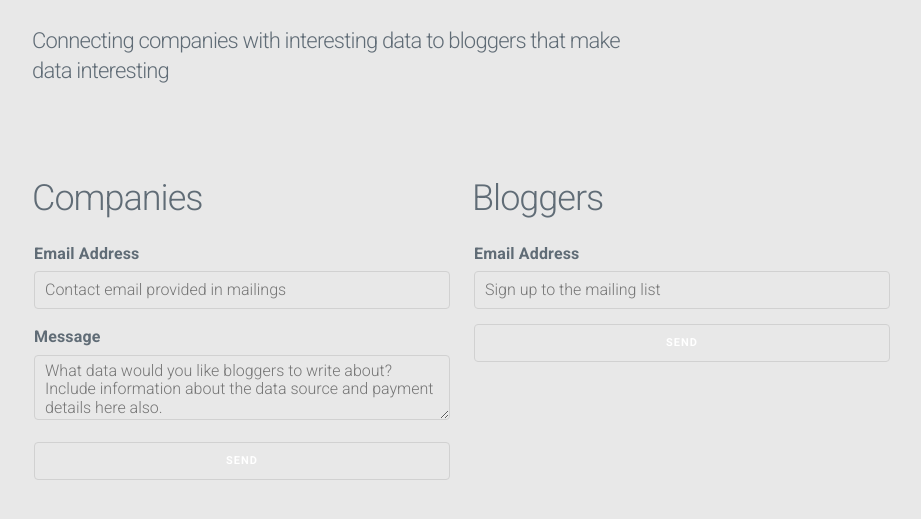
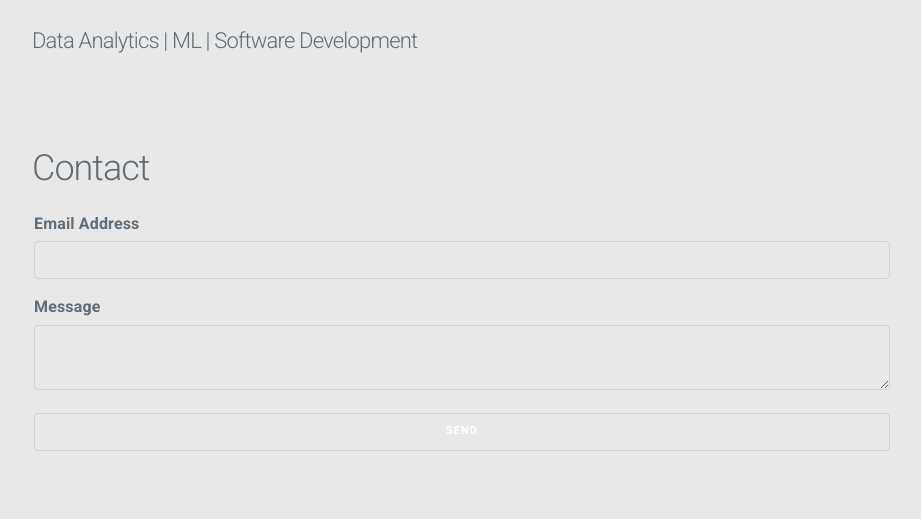
Before and after one commit to aplucche/inkanalytics.com, a website with bundled scripts: page index.html in a window 1280 px wide. Shown: the part 89-608 px from the top of the page, without its empty margins (68-989 px from the left). Built offline with nearby package versions, Linux system fonts and the light colour scheme.

Commit message:
Change focus

```diff
--- a/index.html
+++ b/index.html
@@ -16,30 +16,19 @@
     <img id="logo" src="logo.png">
     <h1 id="header">Ink Analytics</h1>
     </div>
-    <h4 id="subHeader">Connecting companies with interesting data to bloggers that make data interesting</h4>
+    <h4 id="subHeader">Data Analytics | ML | Software Development </h4>
     <h4 id="submitMessage"></h4>
     </div>
-
     <div class="row" id="formContainer">
-    <div class="column column-40 companyContainer">
-      <h2 id="companyLabel">Companies</h2>
+    <div class="column column-80 companyContainer">
+      <h2 id="companyLabel">Contact</h2>
       <form id="companyForm">
         <fieldset>
           <label for="companyEmailField">Email Address</label>
-          <input type="text" placeholder="Contact email provided in mailings" id="companyEmailField">
+          <input type="text" placeholder="" id="companyEmailField">
           <label for="companyCommentField">Message</label>
-          <textarea placeholder="What data would you like bloggers to write about? Include information about the data source and payment details here also." id="companyCommentField"></textarea>
+          <textarea placeholder="" id="companyCommentField"></textarea>
           <input class="button button-green" id='companySubmit' value="Send">
-        </fieldset>
-      </form>
-    </div>
-    <div class="column column-40 bloggerContainer">
-      <h2 id="bloggerLabel">Bloggers</h2>
-      <form id="bloggerForm">
-        <fieldset>
-          <label for="bloggerEmailField">Email Address</label>
-          <input type="text" placeholder="Sign up to the mailing list" id="bloggerEmailField">
-          <input class="button button-green" id='bloggerSubmit' value="Send">
         </fieldset>
       </form>
     </div>
```
